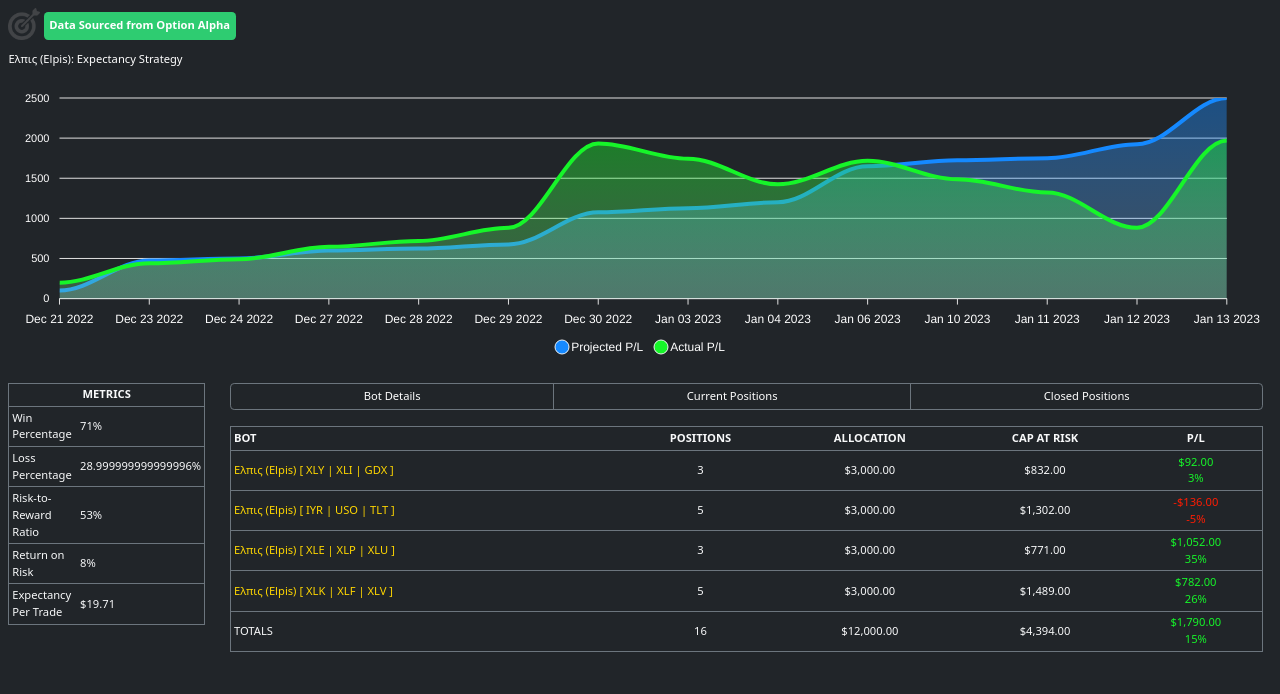
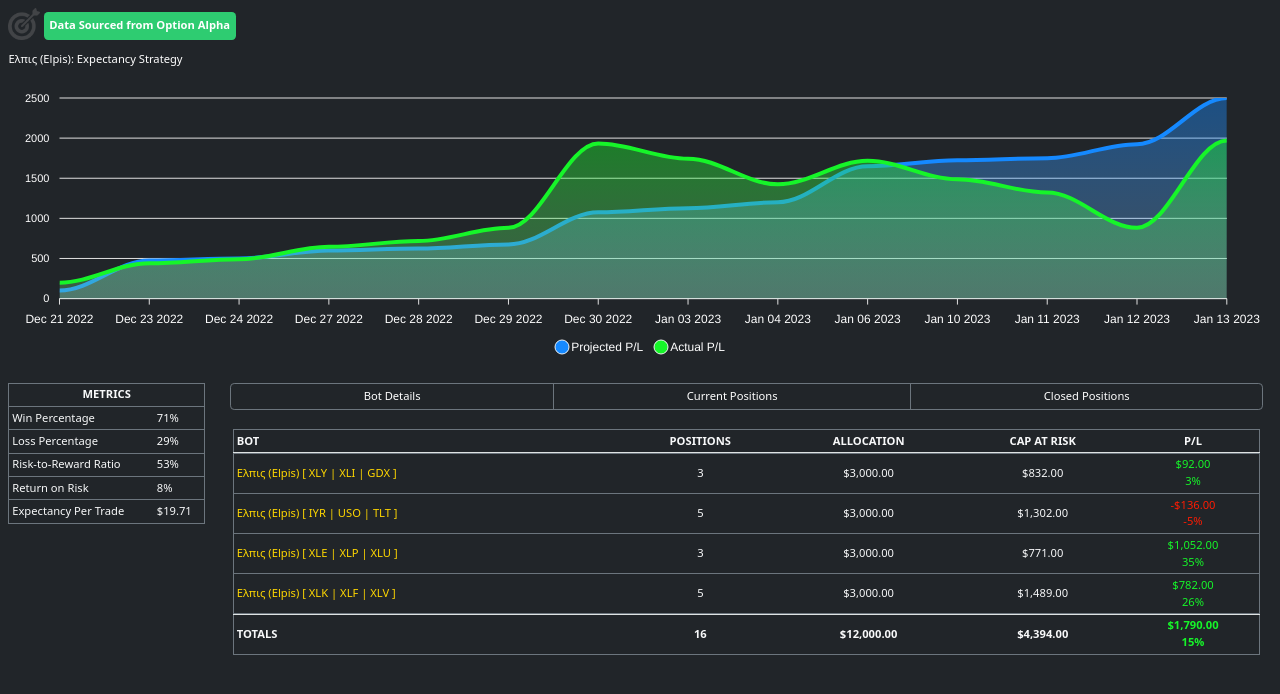
Before and after one commit to NickForneris/expectancy-strategy, a React (Create React App) app: page / in a window 1280 px wide. Shown: the top 694 px of the page. Built offline with nearby package versions, Linux system fonts and the light colour scheme.

Commit message:
fixed table and added sticky head foot

```diff
--- a/package.json
+++ b/package.json
@@ -15,6 +15,8 @@
     "react-bootstrap": "^2.7.0",
     "react-dom": "^18.2.0",
     "react-scripts": "^4.0.3",
+    "react-sticky-table": "^5.1.11",
+    "react-table-sticky": "^1.1.3",
     "web-vitals": "^2.1.4"
   },
   "scripts": {
--- a/src/App.css
+++ b/src/App.css
@@ -4,7 +4,7 @@
 
 html, body {
     margin: 0;
-    height: 99vh;
+    height: 95vh;
     font-size: 1.4vh;
 }
 
@@ -51,3 +51,27 @@ Table, .border {
 Button {
     color: white!important;
 }
+
+.table-responsive {
+    height: 45vh!important;
+    max-height: 45vh!important;
+    overflow-y: scroll!important;
+    border: none!important;
+  }
+
+.table-responsive thead {
+    position: sticky!important;
+    top: -1px!important;
+    z-index: 1!important;
+    background-color: #212529!important;
+    box-shadow:  inset 0 -1px 0 #DFE3E3;
+}
+
+.table-responsive tfoot {
+    font-weight: 600!important;
+    position: sticky!important;
+    bottom: -1px!important;
+    z-index: 1!important;
+    background-color: #212529!important;
+    box-shadow: inset 0 1px 0 #DFE3E3;
+}
--- a/src/App.js
+++ b/src/App.js
@@ -1,4 +1,4 @@
-import { React, useState, useEffect } from 'react';
+import React, { useState, useEffect } from 'react';
 import {
   Navbar,
   Container,
@@ -6,13 +6,11 @@ import {
   Col,
   Row,
   Button,
-  ButtonGroup,
-  Collapse
+  ButtonGroup
 } from 'react-bootstrap';
 import './App.css';
 import moment from 'moment';
-import Chart from "react-apexcharts";
-
+import Chart from 'react-apexcharts';
 
 function App() {
 
@@ -241,7 +239,7 @@ function App() {
   const dataClosedFoot = () => {
     const closedPositionCount = (closedData || []).length
     const risk = Object.values(closedData || []).reduce((t, { draw }) => t + draw, 0)
-    const target = (Object.values(closedData || []).reduce((t, { quantity }) => t + (quantity/quantity)*25, 0))
+    const target = (Object.values(closedData || []).reduce((t, { quantity }) => t + (quantity / quantity) * 25, 0))
     const pnl = dollarUS.format(Math.round((Object.values(closedData || []).reduce((t, { pnl }) => t + pnl, 0))))
     return (
       <tr>
@@ -276,11 +274,11 @@ function App() {
       <tbody>
         <tr>
           <td className='align-middle'>Win Percentage</td>
-          <td className='align-middle'>{winPercent * 100}%</td>
+          <td className='align-middle'>{Math.round(winPercent * 100)}%</td>
         </tr>
         <tr>
           <td className='align-middle'>Loss Percentage</td>
-          <td className='align-middle'>{lossPercent * 100}%</td>
+          <td className='align-middle'>{Math.round(lossPercent * 100)}%</td>
         </tr>
         <tr>
           <td className='align-middle'>Risk-to-Reward Ratio</td>
@@ -313,7 +311,7 @@ function App() {
           {buildChart()}
 
           <Col sm={2}>
-              <Table responsive size="sm" className="text-light border border-secondary mt-3">
+            <Table size="sm" className="text-light border border-secondary mt-3">
               <thead>
                 <tr>
                   <th className="text-center" colSpan='2'>METRICS</th>
@@ -331,17 +329,17 @@ function App() {
                 <Button variant="outline-secondary" size="small" className="mb-2" onClick={toggleShowClosed}>Closed Positions</Button>
               </ButtonGroup>
             </Row>
-          <Row className="mx-auto">
-            <Collapse in={showBot} style={{ transition: 'none', maxHeight: 'calc(95vh - 45vh)', overflowY: 'scroll' }}>
-              <Container className="mt-3" style={{ maxHeight: "50vh", overflowY: "scroll" }}>
-                    <Table responsive size="sm" className="text-light border border-secondary">
+
+            <Row className="mx-auto mt-3 mb-2 p-1">
+              {showBot ? (
+                <Table responsive size="sm" className="sticky text-light border border-secondary">
                   <thead>
                     <tr>
-                          <th>BOT</th>
-                          <th className="text-center">POSITIONS</th>
-                          <th className="text-center">ALLOCATION</th>
-                          <th className="text-center">CAP AT RISK</th>
-                          <th className="text-center">P/L</th>
+                    <th className="text-left header align-middle">BOT</th>
+                    <th className="text-center align-middle">POSITIONS</th>
+                    <th className="text-center align-middle">ALLOCATION</th>
+                    <th className="text-center align-middle">CAP AT RISK</th>
+                    <th className="text-center align-middle">P/L</th>
                     </tr>
                   </thead>
                   <tbody>
@@ -351,22 +349,18 @@ function App() {
                     {dataBotFoot()}
                   </tfoot>
                 </Table>
+              ) : null}
 
-              </Container>
-            </Collapse>
-
-            <Collapse in={showCurPos} style={{ transition: 'none', maxHeight: 'calc(95vh - 45vh)', overflowY: 'scroll' }}>
-              <Container className="mt-3" style={{ maxHeight: "50vh", overflowY: "scroll" }}>
-
-                    <Table responsive size="sm" className="text-light border border-secondary">
+              {showCurPos ? (
+                <Table responsive size="sm" className="sticky text-light border border-secondary">
                   <thead>
                     <tr>
-                          <th>CURRENT POSITIONS</th>
-                          <th className="text-center header">DAYS</th>
-                          <th className="text-center header">QTY</th>
-                          <th className="text-center header">CAP AT RISK</th>
-                          <th className="text-center header">P/L</th>
-                          <th className="text-center header">RETURN ON RISK</th>
+                    <th className="text-left align-middle">CURRENT POSITIONS</th>
+                    <th className="text-center align-middle">DAYS</th>
+                    <th className="text-center align-middle">QTY</th>
+                    <th className="text-center align-middle">CAP AT RISK</th>
+                    <th className="text-center align-middle">P/L</th>
+                    <th className="text-center align-middle">RETURN ON RISK</th>
                     </tr>
                   </thead>
                   <tbody>
@@ -376,22 +370,18 @@ function App() {
                     {dataPosFoot()}
                   </tfoot>
                 </Table>
+              ) : null}
 
-              </Container>
-            </Collapse>
-
-            <Collapse in={showClosed} style={{ transition: 'none', maxHeight: 'calc(95vh - 45vh)', overflowY: 'scroll' }}>
-              <Container className="mt-3" style={{ maxHeight: "50vh", overflowY: "scroll" }}>
-
-                    <Table responsive size="sm" className="text-light border border-secondary">
+              {showClosed ? (
+                <Table responsive size="sm" className="sticky text-light border border-secondary">
                   <thead>
                     <tr>
-                          <th>CLOSED POSITIONS</th>
-                          <th className="text-center header">OPEN DATE</th>
-                          <th className="text-center header">CLOSED DATE</th>
-                          <th className="text-center header">CAP RISKED</th>
-                          <th className="text-center header">TARGET P/L</th>
-                          <th className="text-center header">P/L</th>
+                    <th className="text-left align-middle">CLOSED POSITIONS</th>
+                    <th className="text-center align-middle">OPEN DATE</th>
+                    <th className="text-center align-middle">CLOSED DATE</th>
+                    <th className="text-center align-middle">CAP RISKED</th>
+                    <th className="text-center align-middle">TARGET P/L</th>
+                    <th className="text-center align-middle">P/L</th>
                     </tr>
                   </thead>
                   <tbody>
@@ -401,9 +391,8 @@ function App() {
                     {dataClosedFoot()}
                   </tfoot>
                 </Table>
+              ) : null}
 
-              </Container>
-            </Collapse>
             </Row>
           </Col>
         </Row>
```
Also changed, not shown: 1 other file (tests, documents, lock files or other folders). Lines whose indentation alone changed are shown as unchanged.
